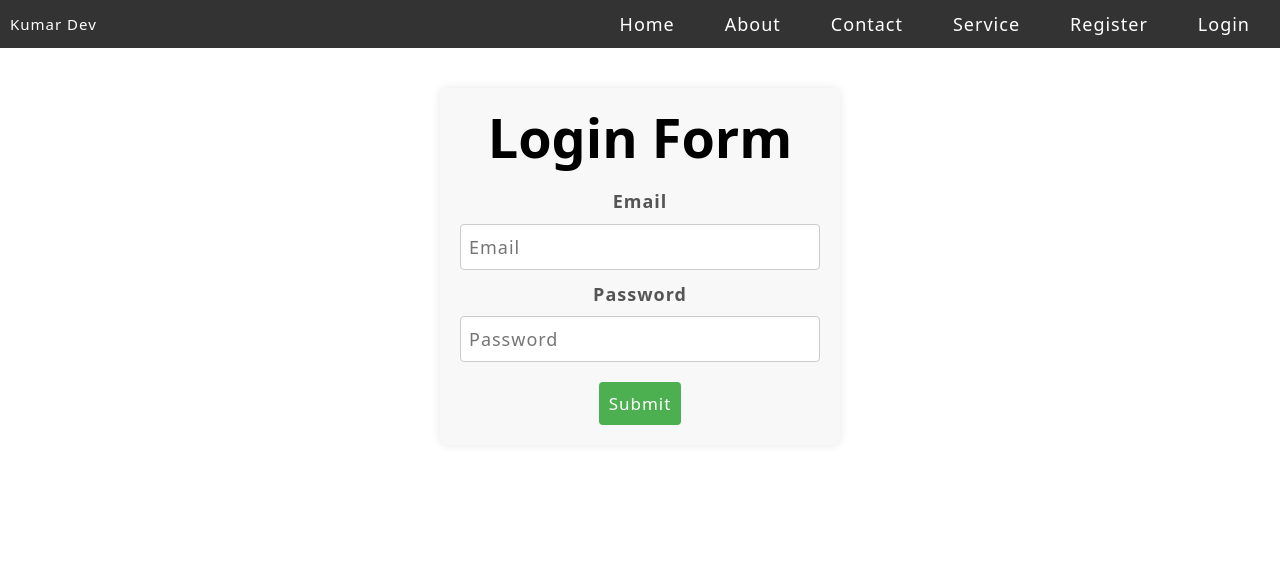
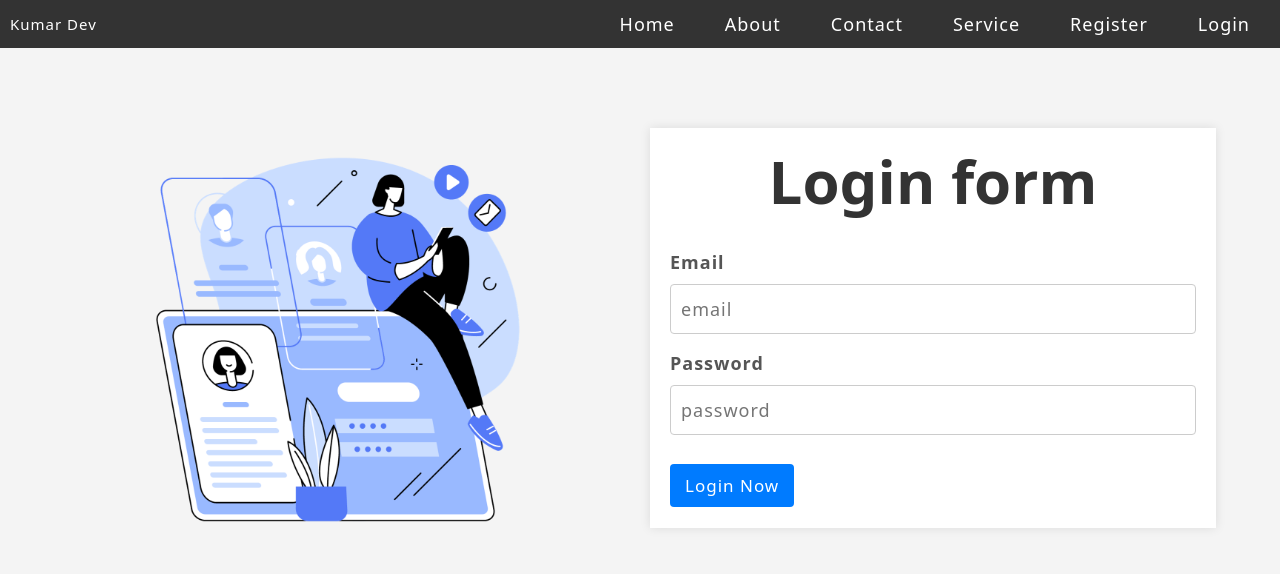
Before and after one commit to kumar-parajuli/Mern2023, a React (Create React App) app: page /login in a window 1280 px wide. Shown: the top 574 px of the page. Built offline with nearby package versions, Linux system fonts and the light colour scheme; no server answers.

Commit message:
login UI modified

```diff
--- a/src/pages/Login.js
+++ b/src/pages/Login.js
@@ -52,87 +52,137 @@ const Login = () => {
   };
 
   return (
-    <div style={{ textAlign: "center", padding: "20px" }}>
-      <div style={{ marginBottom: "20px" }}>
-        {/* <div className="flex">
+    // <div style={{ textAlign: "center", padding: "20px" }}>
+    //   <div style={{ marginBottom: "20px" }}>
+    //     {/* <div className="flex">
+    //       <img
+    //         src="/images/login.png"
+    //         alt="coding together"
+    //         width="400"
+    //         height="500"
+    //       />
+    //     </div> */}
+    //   </div>
+    //   <div
+    //     style={{
+    //       maxWidth: "400px",
+    //       margin: "auto",
+    //       backgroundColor: "#f8f8f8",
+    //       padding: "20px",
+    //       borderRadius: "8px",
+    //       boxShadow: "0 0 10px rgba(0, 0, 0, 0.1)",
+    //     }}>
+    //     <h1 style={{ marginBottom: "20px" }}>Login Form</h1>
+    //     <form onSubmit={handleSubmit}>
+    //       <label htmlFor="email">Email</label>
+    //       <input
+    //         name="email"
+    //         type="text"
+    //         id="email"
+    //         placeholder="Email"
+    //         required
+    //         autoComplete="off"
+    //         value={user.email}
+    //         onChange={handleInput}
+    //         // onChange={(e) => setUser({ ...user, email: e.target.value })}
+    //         style={{
+    //           width: "100%",
+    //           padding: "8px",
+    //           marginBottom: "10px",
+    //           boxSizing: "border-box",
+    //           borderRadius: "4px",
+    //           border: "1px solid #ccc",
+    //         }}
+    //       />
+    //       <br />
+
+    //       <label htmlFor="password">Password</label>
+    //       <input
+    //         name="password"
+    //         type="password"
+    //         id="password"
+    //         placeholder="Password"
+    //         required
+    //         autoComplete="off"
+    //         value={user.password}
+    //         onChange={handleInput}
+    //         // onChange={(e) => setUser({ ...user, password: e.target.value })}
+    //         style={{
+    //           width: "100%",
+    //           padding: "8px",
+    //           marginBottom: "20px",
+    //           boxSizing: "border-box",
+    //           borderRadius: "4px",
+    //           border: "1px solid #ccc",
+    //         }}
+    //       />
+    //       <br />
+
+    //       <button
+    //         type="submit"
+    //         style={{
+    //           padding: "10px",
+    //           background: "#4caf50",
+    //           color: "#fff",
+    //           border: "none",
+    //           borderRadius: "4px",
+    //           cursor: "pointer",
+    //         }}>
+    //         Submit
+    //       </button>
+    //     </form>
+    //   </div>
+    // </div>
+    <>
+      <section>
+        <main>
+          <div className="section-registration">
+            <div className="container grid grid-two-cols">
+              <div className="registration-image reg-img">
                 <img
-            src="/images/login.png"
-            alt="coding together"
+                  src="/images/register.png"
+                  alt="a nurse with a cute look"
                   width="400"
                   height="500"
                 />
-        </div> */}
               </div>
-      <div
-        style={{
-          maxWidth: "400px",
-          margin: "auto",
-          backgroundColor: "#f8f8f8",
-          padding: "20px",
-          borderRadius: "8px",
-          boxShadow: "0 0 10px rgba(0, 0, 0, 0.1)",
-        }}>
-        <h1 style={{ marginBottom: "20px" }}>Login Form</h1>
+              {/* our main login code  */}
+              <div className="registration-form">
+                <h1 className="main-heading mb-3">Login form</h1>
+                <br />
                 <form onSubmit={handleSubmit}>
+                  <div>
                     <label htmlFor="email">Email</label>
                     <input
+                      type="text"
                       name="email"
-            type="text"
-            id="email"
-            placeholder="Email"
-            required
-            autoComplete="off"
                       value={user.email}
                       onChange={handleInput}
-            // onChange={(e) => setUser({ ...user, email: e.target.value })}
-            style={{
-              width: "100%",
-              padding: "8px",
-              marginBottom: "10px",
-              boxSizing: "border-box",
-              borderRadius: "4px",
-              border: "1px solid #ccc",
-            }}
+                      placeholder="email"
                     />
-          <br />
+                  </div>
 
+                  <div>
                     <label htmlFor="password">Password</label>
                     <input
+                      type="password"
                       name="password"
-            type="password"
-            id="password"
-            placeholder="Password"
-            required
-            autoComplete="off"
                       value={user.password}
                       onChange={handleInput}
-            // onChange={(e) => setUser({ ...user, password: e.target.value })}
-            style={{
-              width: "100%",
-              padding: "8px",
-              marginBottom: "20px",
-              boxSizing: "border-box",
-              borderRadius: "4px",
-              border: "1px solid #ccc",
-            }}
+                      placeholder="password"
                     />
+                  </div>
                   <br />
-
-          <button
-            type="submit"
-            style={{
-              padding: "10px",
-              background: "#4caf50",
-              color: "#fff",
-              border: "none",
-              borderRadius: "4px",
-              cursor: "pointer",
-            }}>
-            Submit
+                  <button type="submit" className="btn btn-submit">
+                    Login Now
                   </button>
                 </form>
               </div>
             </div>
+          </div>
+        </main>
+      </section>
+    </>
   );
 };
 
```
Lines whose indentation alone changed are shown as unchanged.
